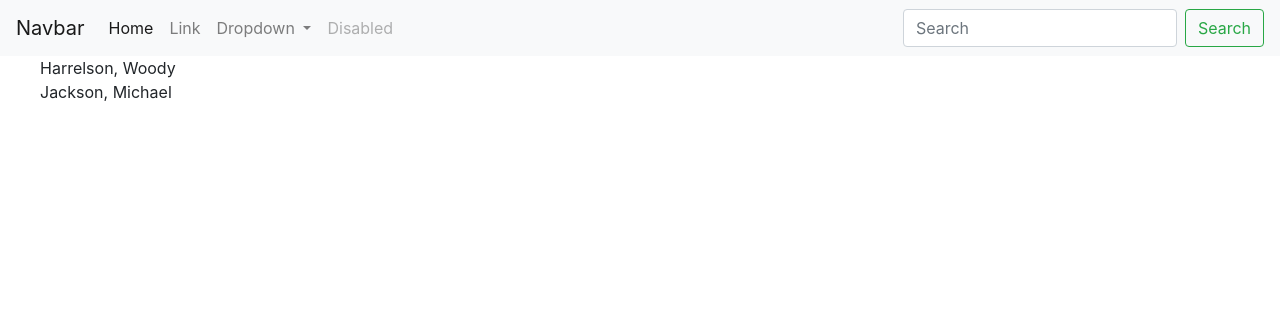
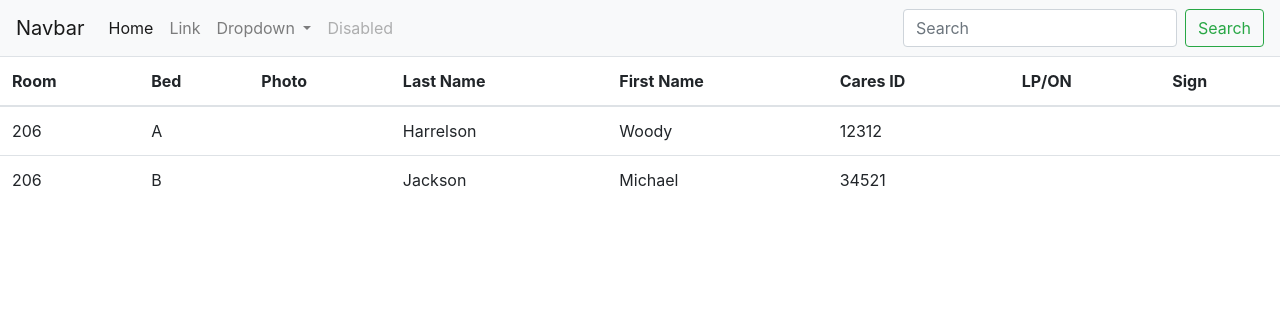
Before and after one commit to malekelthomas/BedCheckApp, a Django app: page /roster/ in a window 1280 px wide. Shown: the top 316 px of the page. Run offline with Django 3.2, Linux system fonts and the light colour scheme; data comes from the database, SQL or seed files in the repository; some libraries are stand-ins or nearby versions.

Commit message:
Updated js and html to add model to table

```diff
--- a/templates/pages/rosterpage.html
+++ b/templates/pages/rosterpage.html
@@ -11,15 +11,28 @@
 {% block pageTitle %}Roster{% endblock pageTitle %}
 {% block content %}
 
-<div>
-	<ul id= "clientList"> /*unordered list*/
-		Replace me
-    </ul>
+<div class = "table-responsive">
+	<table class="table" id="clientList">
+		<thead>
+			<tr>
+				<th>Room</th>
+				<th>Bed</th>
+				<th>Photo</th>
+				<th>Last Name</th>
+				<th>First Name</th>
+				<th>Cares ID</th>
+				<th>LP/ON</th>
+				<th>Sign</th>
+			</tr>
+		</thead>
+		<tbody id="client">
+		</tbody>
+    </table>
 </div>
 
 
 <script>
-    const clientsElement = document.getElementById("clientList")
+    const clientElement = document.getElementById("client")
     const xhr = new XMLHttpRequest()
     const method = 'GET' //http get method
     const url = "/rosterlist/" /*trailing slash important!!*/
@@ -36,10 +49,10 @@
         for(i=0;i<clients.length;i++){
             console.log(i)
             console.log(clients[i])
-            var client = "<li>"+clients[i].lastname+", "+clients[i].firstname+"</li>" /*to access Model attr remove '_'*/
+            var client = "<tr><td>"+clients[i].roomNumber+"</td><td>"+clients[i].bed+"</td><td></td><td>"+clients[i].lastname+"</td><td>"+clients[i].firstname+"</td><td>"+clients[i].caresID+"</td><td></td></td><td>" /*to access Model attr remove '_'*/
             clientsList+=client;
         }
-        clientsElement.innerHTML = clientsList
+        clientElement.innerHTML = clientsList
         console.log(clients)
     }
     xhr.send() /*triggers request */
```
